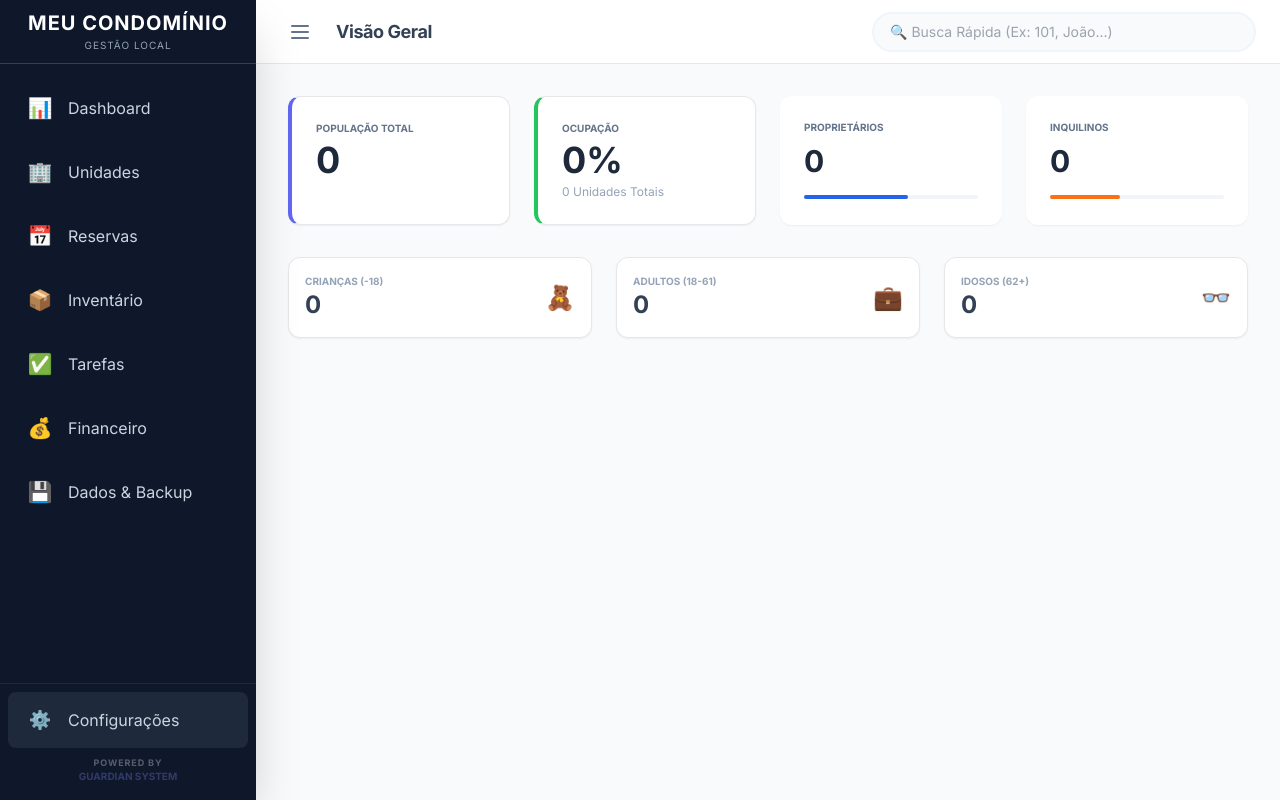
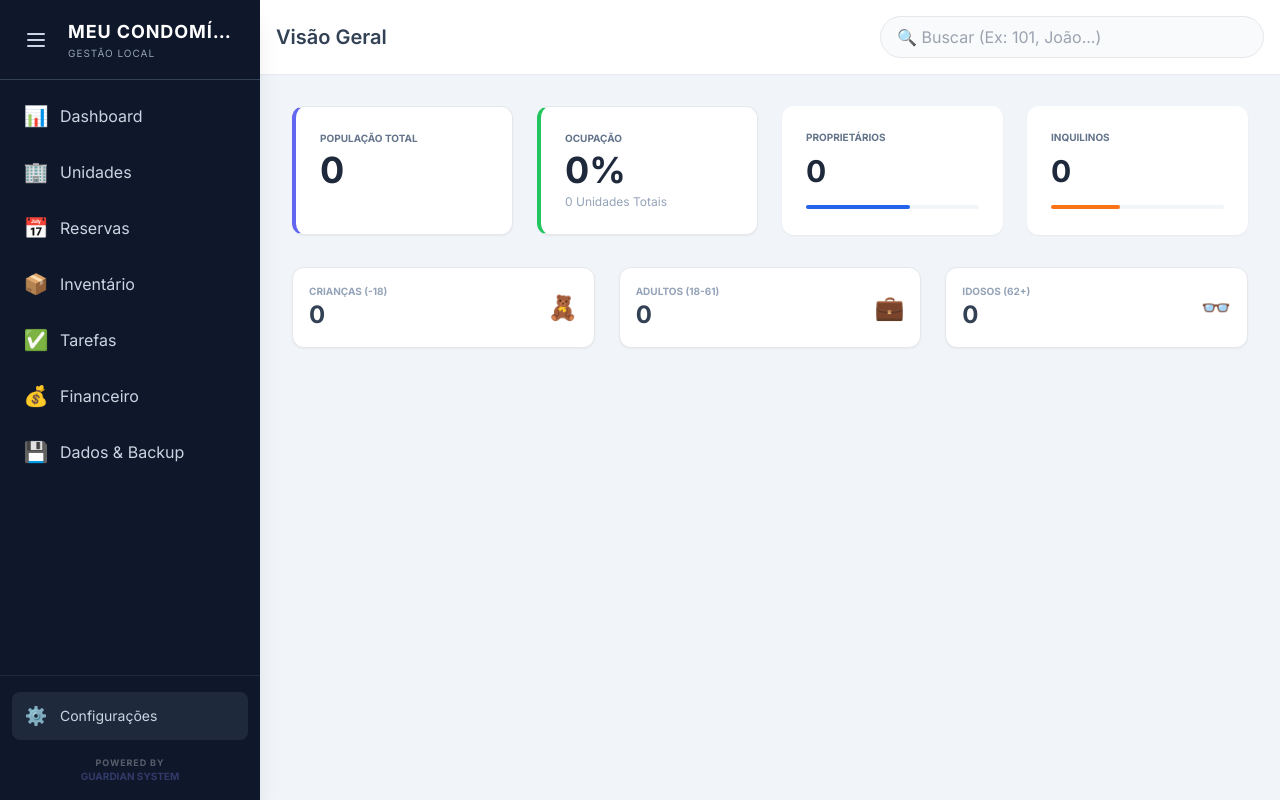
Before and after one commit to SamuelAlexandrinoCodes/GuardianSys, a FastAPI app: page / in a window 1280 px wide. Run offline with FastAPI, Linux system fonts and the light colour scheme; parts of the project's set-up code (start-up, migrations or seed data) failed here and were passed over; some libraries are stand-ins or nearby versions.

Commit message:
SideBar Update

```diff
--- a/app/templates/base.html
+++ b/app/templates/base.html
@@ -8,6 +8,7 @@
     <script src="https://unpkg.com/htmx.org@1.9.10"></script>
     <script src="https://unpkg.com/imask"></script>
     <link href="https://fonts.googleapis.com/css2?family=Inter:wght@300;400;600;700&display=swap" rel="stylesheet">
+
     <style>
         body { font-family: 'Inter', sans-serif; }
         ::-webkit-scrollbar { width: 6px; height: 6px; }
@@ -15,117 +16,143 @@
         ::-webkit-scrollbar-thumb { background: #cbd5e1; border-radius: 3px; }
         ::-webkit-scrollbar-thumb:hover { background: #94a3b8; }
 
-        /* MÁGICA DO MENU COMPACTO (MINI SIDEBAR) */
-        .sidebar-closed .nav-text,
-        .sidebar-closed .sidebar-full-logo,
-        .sidebar-closed .sidebar-footer { display: none; }
+        /* TRAVA MILITAR (Anti-FOUC) */
+        .preload * { transition: none !important; }
 
-        .sidebar-open .sidebar-mini-logo { display: none; }
-        .sidebar-open .nav-tooltip { display: none !important; }
+        /* --- ARQUITETURA DE REDIMENSIONAMENTO MATEMÁTICO --- */
+        #main-sidebar {
+            width: 260px; /* Largura Aberto */
+            transition: width 0.3s cubic-bezier(0.4, 0, 0.2, 1);
+        }
 
-        /* Ajuste de espaçamento dos links dependendo do estado */
-        .sidebar-closed .nav-link { justify-content: center; padding: 0.75rem 0; }
-        .sidebar-open .nav-link { justify-content: flex-start; padding: 0.75rem 1rem; }
+        html.sidebar-collapsed #main-sidebar {
+            width: 72px; /* Largura Fechado. Exatamente 12(pad) + 48(link) + 12(pad) */
+        }
+
+        /* --- COMPORTAMENTO DE TEXTO FLUÍDO ---
+           Em vez de mover o ícone, nós encolhemos o texto a zero.
+           O ícone permanece estático, ancorado à esquerda. */
+        .sidebar-text {
+            max-width: 200px;
+            opacity: 1;
+            margin-left: 0.75rem; /* ml-3 */
+            transition: all 0.3s cubic-bezier(0.4, 0, 0.2, 1);
+        }
+
+        html.sidebar-collapsed .sidebar-text {
+            max-width: 0;
+            opacity: 0;
+            margin-left: 0;
+            pointer-events: none;
+        }
+
+        /* Oculta o rodapé (Powered by) quando fechado */
+        html.sidebar-collapsed .sidebar-footer-info {
+            opacity: 0;
+            height: 0;
+            margin: 0;
+            overflow: hidden;
+            transition: all 0.2s;
+        }
     </style>
+
+    <script>
+        if (localStorage.getItem('guardian_sidebar_collapsed') === 'true') {
+            document.documentElement.classList.add('sidebar-collapsed');
+        }
+    </script>
 </head>
-<body class="bg-slate-50 text-slate-800 h-screen flex overflow-hidden">
 
-    <aside id="sidebar" class="sidebar-open w-64 transition-all duration-300 ease-in-out flex flex-col bg-slate-900 text-white shadow-2xl z-40 shrink-0 relative">
+<body class="bg-slate-100 text-slate-800 h-screen flex overflow-hidden preload">
 
-        <div class="h-16 flex items-center justify-center border-b border-slate-700 shrink-0 px-2 overflow-hidden">
-            <div class="sidebar-mini-logo font-black text-2xl text-indigo-500 tracking-tighter">GS</div>
+    <aside id="main-sidebar" class="bg-slate-900 text-white flex flex-col shadow-xl z-30 relative flex-shrink-0 overflow-hidden">
 
-            <div class="sidebar-full-logo flex flex-col items-center justify-center w-full">
-                <h1 class="{{ 'text-lg' if config.condo_name|length > 15 else 'text-xl' }} font-bold tracking-wider uppercase leading-tight whitespace-nowrap">
-                    {{ config.condo_name }}
-                </h1>
-                <p class="text-[10px] text-slate-400 mt-0.5 uppercase tracking-widest whitespace-nowrap">Gestão Local</p>
+        <div class="px-4 py-5 border-b border-slate-700 flex items-center h-20 w-full shrink-0">
+            <button id="toggle-sidebar" class="p-2 rounded hover:bg-slate-800 text-slate-300 transition shrink-0 focus:outline-none h-10 w-10 flex items-center justify-center relative z-20">
+                <svg class="w-6 h-6" fill="none" stroke="currentColor" viewBox="0 0 24 24">
+                    <path stroke-linecap="round" stroke-linejoin="round" stroke-width="2" d="M4 6h16M4 12h16M4 18h16"></path>
+                </svg>
+            </button>
+
+            <div class="sidebar-text flex flex-col justify-center overflow-hidden whitespace-nowrap w-full">
+                <h1 class="text-lg font-bold tracking-wider uppercase truncate">{{ config.condo_name }}</h1>
+                <p class="text-[10px] text-slate-400 uppercase tracking-widest truncate">Gestão Local</p>
             </div>
         </div>
 
-        <nav class="flex-1 py-4 flex flex-col gap-2 overflow-y-auto overflow-x-hidden px-2 relative">
-            <a href="/" class="nav-link flex items-center rounded-lg hover:bg-indigo-600 hover:text-white transition text-slate-300 group relative">
-                <span class="text-xl flex items-center justify-center w-8 h-8 shrink-0">📊</span>
-                <span class="nav-text ml-3 font-medium whitespace-nowrap">Dashboard</span>
-                <div class="nav-tooltip absolute left-14 bg-slate-800 text-white text-xs px-2 py-1.5 rounded hidden group-hover:block whitespace-nowrap z-50 shadow-lg border border-slate-700">📊 Dashboard</div>
+        <nav class="flex-1 p-3 space-y-2 overflow-y-auto overflow-x-hidden">
+            <a href="/" data-tooltip="Dashboard" class="sidebar-link flex items-center p-3 rounded-lg hover:bg-indigo-600 hover:text-white transition-colors text-slate-300">
+                <span class="text-xl shrink-0 flex items-center justify-center w-6 h-6">📊</span>
+                <span class="sidebar-text font-medium whitespace-nowrap overflow-hidden">Dashboard</span>
             </a>
 
-            <a href="/units" class="nav-link flex items-center rounded-lg hover:bg-indigo-600 hover:text-white transition text-slate-300 group relative">
-                <span class="text-xl flex items-center justify-center w-8 h-8 shrink-0">🏢</span>
-                <span class="nav-text ml-3 font-medium whitespace-nowrap">Unidades</span>
-                <div class="nav-tooltip absolute left-14 bg-slate-800 text-white text-xs px-2 py-1.5 rounded hidden group-hover:block whitespace-nowrap z-50 shadow-lg border border-slate-700">🏢 Unidades</div>
+            <a href="/units" data-tooltip="Unidades" class="sidebar-link flex items-center p-3 rounded-lg hover:bg-indigo-600 hover:text-white transition-colors text-slate-300">
+                <span class="text-xl shrink-0 flex items-center justify-center w-6 h-6">🏢</span>
+                <span class="sidebar-text font-medium whitespace-nowrap overflow-hidden">Unidades</span>
             </a>
 
-            <a href="/reservations" class="nav-link flex items-center rounded-lg hover:bg-indigo-600 hover:text-white transition text-slate-300 group relative">
-                <span class="text-xl flex items-center justify-center w-8 h-8 shrink-0">📅</span>
-                <span class="nav-text ml-3 font-medium whitespace-nowrap">Reservas</span>
-                <div class="nav-tooltip absolute left-14 bg-slate-800 text-white text-xs px-2 py-1.5 rounded hidden group-hover:block whitespace-nowrap z-50 shadow-lg border border-slate-700">📅 Reservas</div>
+            <a href="/reservations" data-tooltip="Reservas" class="sidebar-link flex items-center p-3 rounded-lg hover:bg-indigo-600 hover:text-white transition-colors text-slate-300">
+                <span class="text-xl shrink-0 flex items-center justify-center w-6 h-6">📅</span>
+                <span class="sidebar-text font-medium whitespace-nowrap overflow-hidden">Reservas</span>
             </a>
 
-            <a href="/inventory" class="nav-link flex items-center rounded-lg hover:bg-indigo-600 hover:text-white transition text-slate-300 group relative">
-                <span class="text-xl flex items-center justify-center w-8 h-8 shrink-0">📦</span>
-                <span class="nav-text ml-3 font-medium whitespace-nowrap">Inventário</span>
-                <div class="nav-tooltip absolute left-14 bg-slate-800 text-white text-xs px-2 py-1.5 rounded hidden group-hover:block whitespace-nowrap z-50 shadow-lg border border-slate-700">📦 Inventário</div>
+            <a href="/inventory" data-tooltip="Inventário" class="sidebar-link flex items-center p-3 rounded-lg hover:bg-indigo-600 hover:text-white transition-colors text-slate-300">
+                <span class="text-xl shrink-0 flex items-center justify-center w-6 h-6">📦</span>
+                <span class="sidebar-text font-medium whitespace-nowrap overflow-hidden">Inventário</span>
             </a>
 
-            <a href="/tasks" class="nav-link flex items-center rounded-lg hover:bg-indigo-600 hover:text-white transition text-slate-300 group relative">
-                <span class="text-xl flex items-center justify-center w-8 h-8 shrink-0">✅</span>
-                <span class="nav-text ml-3 font-medium whitespace-nowrap">Tarefas</span>
-                <div class="nav-tooltip absolute left-14 bg-slate-800 text-white text-xs px-2 py-1.5 rounded hidden group-hover:block whitespace-nowrap z-50 shadow-lg border border-slate-700">✅ Tarefas</div>
+            <a href="/tasks" data-tooltip="Tarefas" class="sidebar-link flex items-center p-3 rounded-lg hover:bg-indigo-600 hover:text-white transition-colors text-slate-300">
+                <span class="text-xl shrink-0 flex items-center justify-center w-6 h-6">✅</span>
+                <span class="sidebar-text font-medium whitespace-nowrap overflow-hidden">Tarefas</span>
             </a>
 
-            <a href="/finance" class="nav-link flex items-center rounded-lg hover:bg-indigo-600 hover:text-white transition text-slate-300 group relative">
-                <span class="text-xl flex items-center justify-center w-8 h-8 shrink-0">💰</span>
-                <span class="nav-text ml-3 font-medium whitespace-nowrap">Financeiro</span>
-                <div class="nav-tooltip absolute left-14 bg-slate-800 text-white text-xs px-2 py-1.5 rounded hidden group-hover:block whitespace-nowrap z-50 shadow-lg border border-slate-700">💰 Financeiro</div>
+            <a href="/finance" data-tooltip="Financeiro" class="sidebar-link flex items-center p-3 rounded-lg hover:bg-indigo-600 hover:text-white transition-colors text-slate-300">
+                <span class="text-xl shrink-0 flex items-center justify-center w-6 h-6">💰</span>
+                <span class="sidebar-text font-medium whitespace-nowrap overflow-hidden">Financeiro</span>
             </a>
 
-            <a href="/system_data" class="nav-link flex items-center rounded-lg hover:bg-indigo-600 hover:text-white transition text-slate-300 group relative">
-                <span class="text-xl flex items-center justify-center w-8 h-8 shrink-0">💾</span>
-                <span class="nav-text ml-3 font-medium whitespace-nowrap">Dados & Backup</span>
-                <div class="nav-tooltip absolute left-14 bg-slate-800 text-white text-xs px-2 py-1.5 rounded hidden group-hover:block whitespace-nowrap z-50 shadow-lg border border-slate-700">💾 Dados & Backup</div>
+            <a href="/system_data" data-tooltip="Dados & Backup" class="sidebar-link flex items-center p-3 rounded-lg hover:bg-indigo-600 hover:text-white transition-colors text-slate-300">
+                <span class="text-xl shrink-0 flex items-center justify-center w-6 h-6">💾</span>
+                <span class="sidebar-text font-medium whitespace-nowrap overflow-hidden">Dados & Backup</span>
             </a>
         </nav>
 
-        <div class="p-2 border-t border-slate-800 bg-slate-900 shrink-0">
-            <a href="/settings" class="nav-link flex items-center rounded-lg bg-slate-800 hover:bg-slate-700 text-slate-300 transition group relative mb-2">
-                <span class="text-lg flex items-center justify-center w-8 h-8 shrink-0">⚙️</span>
-                <span class="nav-text ml-3 font-medium whitespace-nowrap">Configurações</span>
-                <div class="nav-tooltip absolute left-14 bg-slate-800 text-white text-xs px-2 py-1.5 rounded hidden group-hover:block whitespace-nowrap z-50 shadow-lg border border-slate-700">⚙️ Configurações</div>
+        <div class="px-3 py-4 border-t border-slate-800 bg-slate-900 shrink-0">
+            <a href="/settings" data-tooltip="Configurações" class="sidebar-link flex items-center p-3 w-full bg-slate-800 rounded-lg hover:bg-slate-700 text-slate-300 transition-colors mb-4">
+                <span class="text-lg shrink-0 flex items-center justify-center w-6 h-6">⚙️</span>
+                <span class="sidebar-text font-medium whitespace-nowrap overflow-hidden text-sm">Configurações</span>
             </a>
-            <div class="sidebar-footer text-center opacity-30 hover:opacity-50 transition cursor-default mb-2">
+            <div class="sidebar-footer-info text-center opacity-30 hover:opacity-50 transition cursor-default">
                 <p class="text-[9px] font-bold tracking-widest uppercase">Powered by</p>
                 <p class="text-[10px] font-black text-indigo-400 uppercase">Guardian System</p>
             </div>
         </div>
     </aside>
 
-    <main class="flex-1 flex flex-col h-screen overflow-hidden relative w-full bg-slate-50">
+    <main class="flex-1 flex flex-col overflow-hidden relative w-full bg-slate-100">
 
-        <header class="bg-white border-b border-slate-200 h-16 flex items-center justify-between px-4 md:px-6 shrink-0 z-20">
-            <div class="flex items-center gap-4">
-                <button onclick="toggleSidebar()" class="p-2 text-slate-500 hover:text-indigo-600 hover:bg-slate-100 rounded-lg transition" title="Recolher/Expandir Menu">
-                    <svg class="w-6 h-6" fill="none" stroke="currentColor" viewBox="0 0 24 24"><path stroke-linecap="round" stroke-linejoin="round" stroke-width="2" d="M4 6h16M4 12h16M4 18h16"></path></svg>
-                </button>
-                <h2 class="text-lg font-bold text-slate-700 hidden sm:block tracking-tight">{{ title }}</h2>
-            </div>
-
-            <div class="relative w-64 md:w-96">
-                <input type="text" name="q" placeholder="🔍 Busca Rápida (Ex: 101, João...)"
-                       class="w-full px-4 py-2 text-sm border-2 border-slate-100 rounded-full bg-slate-50 focus:bg-white focus:ring-2 focus:ring-indigo-500 outline-none transition"
+        {% block header %}
+        <header class="bg-white shadow-sm p-4 flex justify-between items-center relative z-20 flex-shrink-0">
+            <h2 class="text-xl font-semibold text-slate-700">{{ title }}</h2>
+            <div class="relative w-96">
+                <input type="text" name="q" placeholder="🔍 Buscar (Ex: 101, João...)"
+                       class="w-full px-4 py-2 border rounded-full bg-slate-50 focus:ring-2 focus:ring-indigo-500 outline-none transition"
                        hx-get="/search" hx-trigger="keyup changed delay:300ms" hx-target="#search-results" autocomplete="off">
                 <div id="search-results" class="absolute top-12 left-0 w-full bg-white shadow-xl rounded-lg overflow-hidden border border-slate-100 empty:hidden"></div>
             </div>
         </header>
+        {% endblock %}
 
         {% if birthdays %}
-        <div class="bg-indigo-600 text-white px-6 py-3 shadow-md flex items-center justify-between z-10 shrink-0">
+        <div class="bg-indigo-600 text-white px-6 py-3 shadow-md flex items-center justify-between z-10 flex-shrink-0">
             <div class="flex items-center gap-3 text-sm">
                 <span class="text-xl">🎂</span>
                 <div>
                     <span class="font-bold uppercase tracking-wide">Atenção Comando!</span> Hoje é aniversário de:
                     {% for b in birthdays %}
-                        <a href="/unit/{{ b.unit_id }}" class="font-semibold underline ml-1 hover:text-indigo-200 transition">{{ b.name }} ({{ b.age }} anos) - Apto {{ b.unit_number }}</a>{% if not loop.last %}, {% endif %}
+                        <a href="/unit/{{ b.unit_id }}" class="font-semibold underline ml-1 hover:text-indigo-200 transition">
+                            {{ b.name }} ({{ b.age }} anos) - Apto {{ b.unit_number }}
+                        </a>{% if not loop.last %}, {% endif %}
                     {% endfor %}
                 </div>
             </div>
@@ -133,42 +160,7 @@
         </div>
         {% endif %}
 
-        <div class="flex-1 overflow-auto p-4 md:p-8 relative">
-            {% if page_type == 'dashboard' and stats %}
-            <div class="grid grid-cols-1 md:grid-cols-4 gap-6 mb-8">
-                <div class="bg-white p-6 rounded-xl shadow-sm border border-l-4 border-l-indigo-500">
-                    <p class="text-slate-500 text-[10px] font-bold uppercase">População Total</p>
-                    <h3 class="text-4xl font-bold text-slate-800 mt-1">{{ stats.total_residents }}</h3>
-                </div>
-                <div class="bg-white p-6 rounded-xl shadow-sm border border-l-4 border-l-green-500">
-                    <p class="text-slate-500 text-[10px] font-bold uppercase">Ocupação</p>
-                    <h3 class="text-4xl font-bold text-slate-800 mt-1">{{ stats.occupancy }}%</h3>
-                    <p class="text-xs text-slate-400 mt-1">{{ stats.total_units }} Unidades Totais</p>
-                </div>
-                <div class="bg-white p-6 rounded-xl shadow-sm">
-                    <p class="text-slate-500 text-[10px] font-bold uppercase">Proprietários</p>
-                    <h3 class="text-3xl font-bold text-slate-800 mt-2">{{ stats.owners }}</h3>
-                    <div class="w-full bg-slate-100 h-1 rounded-full mt-4"><div class="bg-blue-600 h-1 rounded-full" style="width: 60%"></div></div>
-                </div>
-                <div class="bg-white p-6 rounded-xl shadow-sm">
-                    <p class="text-slate-500 text-[10px] font-bold uppercase">Inquilinos</p>
-                    <h3 class="text-3xl font-bold text-slate-800 mt-2">{{ stats.tenants }}</h3>
-                    <div class="w-full bg-slate-100 h-1 rounded-full mt-4"><div class="bg-orange-500 h-1 rounded-full" style="width: 40%"></div></div>
-                </div>
-            </div>
-            <div class="grid grid-cols-1 md:grid-cols-3 gap-6 mb-8">
-                <div class="bg-white p-4 rounded-xl shadow-sm border flex justify-between items-center">
-                    <div><p class="text-slate-400 text-[10px] font-bold uppercase">Crianças (-18)</p><h3 class="text-2xl font-bold text-slate-700">{{ stats.demography.kids }}</h3></div><span class="text-2xl">🧸</span>
-                </div>
-                <div class="bg-white p-4 rounded-xl shadow-sm border flex justify-between items-center">
-                    <div><p class="text-slate-400 text-[10px] font-bold uppercase">Adultos (18-61)</p><h3 class="text-2xl font-bold text-slate-700">{{ stats.demography.adults }}</h3></div><span class="text-2xl">💼</span>
-                </div>
-                <div class="bg-white p-4 rounded-xl shadow-sm border flex justify-between items-center">
-                    <div><p class="text-slate-400 text-[10px] font-bold uppercase">Idosos (62+)</p><h3 class="text-2xl font-bold text-slate-700">{{ stats.demography.seniors }}</h3></div><span class="text-2xl">👓</span>
-                </div>
-            </div>
-            {% endif %}
-
+        <div class="flex-1 overflow-auto p-8 relative">
             {% block content %}{% endblock %}
         </div>
 
@@ -179,32 +171,55 @@
         <div class="bg-white rounded-xl shadow-2xl w-full max-w-sm overflow-hidden transform transition-all scale-100 border border-slate-200">
             <div class="bg-red-50 border-b border-red-100 px-6 py-4 flex items-center gap-3">
                 <div class="bg-red-100 p-2 rounded-full text-red-600"><svg class="w-6 h-6" fill="none" stroke="currentColor" viewBox="0 0 24 24"><path stroke-linecap="round" stroke-linejoin="round" stroke-width="2" d="M12 9v2m0 4h.01m-6.938 4h13.856c1.54 0 2.502-1.667 1.732-3L13.732 4c-.77-1.333-2.694-1.333-3.464 0L3.34 16c-.77 1.333.192 3 1.732 3z"></path></svg></div>
-                <h3 class="font-bold text-lg text-red-700" id="conf-title">Confirmar</h3>
+                <h3 class="font-bold text-lg text-red-700" id="conf-title">Confirmar Exclusão</h3>
             </div>
             <div class="p-6 text-center"><p class="text-slate-600 text-sm font-medium" id="conf-msg">Tem certeza?</p></div>
             <div class="bg-slate-50 px-6 py-3 border-t border-slate-100 flex justify-end gap-3">
-                <button onclick="closeConfirmModal()" class="px-4 py-2 text-slate-600 hover:bg-white border border-transparent hover:border-slate-200 rounded-lg text-sm font-bold transition">Cancelar</button>
-                <button id="conf-btn-yes" class="px-6 py-2 bg-red-600 hover:bg-red-700 text-white rounded-lg text-sm font-bold shadow transition flex items-center gap-2" hx-swap="outerHTML" hx-on::after-request="closeConfirmModal()"><span>✔️</span> Sim, Confirmar</button>
+                <button onclick="closeConfirmModal()" class="px-4 py-2 text-slate-600 hover:bg-white hover:text-slate-800 border border-transparent hover:border-slate-200 rounded-lg text-sm font-bold transition">Cancelar</button>
+                <button id="conf-btn-yes" class="px-6 py-2 bg-red-600 hover:bg-red-700 text-white rounded-lg text-sm font-bold shadow hover:shadow-lg transition flex items-center gap-2" hx-swap="outerHTML" hx-on::after-request="closeConfirmModal()"><span>🗑️</span> Sim, Excluir</button>
             </div>
         </div>
     </div>
 
     <script>
-        function toggleSidebar() {
-            const sidebar = document.getElementById('sidebar');
+        document.addEventListener('DOMContentLoaded', () => {
+            // Remove a trava FOUC
+            setTimeout(() => { document.body.classList.remove('preload'); }, 50);
 
-            // Se estiver fechada (w-16), a gente abre (w-64)
-            if (sidebar.classList.contains('w-16')) {
-                sidebar.classList.remove('w-16', 'sidebar-closed');
-                sidebar.classList.add('w-64', 'sidebar-open');
-            }
-            // Se estiver aberta, a gente fecha
-            else {
-                sidebar.classList.remove('w-64', 'sidebar-open');
-                sidebar.classList.add('w-16', 'sidebar-closed');
-            }
-        }
+            // Toggle da Sidebar
+            const toggleBtn = document.getElementById('toggle-sidebar');
+            const htmlNode = document.documentElement;
 
+            toggleBtn.addEventListener('click', () => {
+                const isCollapsed = htmlNode.classList.toggle('sidebar-collapsed');
+                localStorage.setItem('guardian_sidebar_collapsed', isCollapsed);
+            });
+
+            // --- SISTEMA DE TOOLTIP GLOBAL DE ALTA PRECISÃO ---
+            // Cria um único elemento flutuante no body, blindado contra overflow-hidden
+            const tooltip = document.createElement('div');
+            tooltip.className = 'fixed z-[100] px-3 py-2 bg-slate-800 text-indigo-300 text-sm font-semibold rounded-md shadow-xl transition-opacity duration-200 pointer-events-none whitespace-nowrap border border-slate-700 opacity-0 transform -translate-y-1/2';
+            document.body.appendChild(tooltip);
+
+            document.querySelectorAll('.sidebar-link').forEach(link => {
+                link.addEventListener('mouseenter', () => {
+                    // Só mostra o tooltip se a barra estiver fechada
+                    if (htmlNode.classList.contains('sidebar-collapsed')) {
+                        const rect = link.getBoundingClientRect();
+                        tooltip.textContent = link.getAttribute('data-tooltip');
+                        // Posiciona exatamente no meio vertical do botão, e 12px à direita dele
+                        tooltip.style.top = `${rect.top + (rect.height / 2)}px`;
+                        tooltip.style.left = `${rect.right + 12}px`;
+                        tooltip.classList.remove('opacity-0');
+                    }
+                });
+                link.addEventListener('mouseleave', () => {
+                    tooltip.classList.add('opacity-0');
+                });
+            });
+        });
+
+        /* Modal de Confirmação */
         function confirmAction(url, targetId, title, message) {
             document.getElementById('conf-title').innerText = title || 'Atenção';
             document.getElementById('conf-msg').innerText = message || 'Tem certeza?';
```
